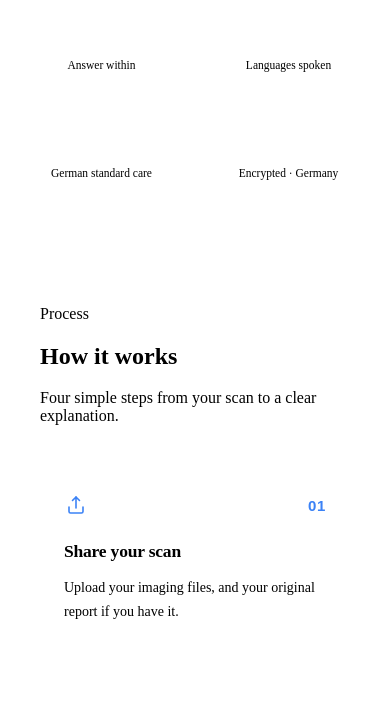
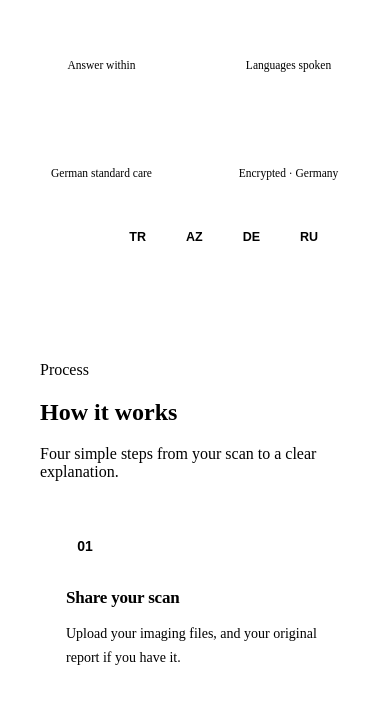
Before and after one commit to eddgg66/radioloq.com, a React (Vite) app: page / in a window 390 px wide. Shown: the part 1284-1988 px from the top of the page. Built offline with nearby package versions, Linux system fonts and the light colour scheme; no server answers; the HTML template or start-up script is replaced by a standard one.

Commit message:
Add files via upload

```diff
--- a/index.html
+++ b/index.html
@@ -4,7 +4,7 @@
 <meta charset="UTF-8"/>
 <meta name="viewport" content="width=device-width, initial-scale=1.0"/>
 <title>Radioloq — Your scan explained. German standard, your language.</title>
-<meta name="description" content="Educational radiology second opinions by a German-trained physician. MRI and CT evaluations in Turkish, Azerbaijani, Russian, German and English within 48 hours."/>
+<meta name="description" content="Supportive radiology second opinions by a German-trained physician. MRI and CT evaluations in Turkish, Azerbaijani, Russian, German and English within 48 hours."/>
 <meta name="keywords" content="radiology second opinion, MRI second opinion, CT second opinion, German radiology, ikinci görüş, radiologiya, radyoloji, radiologie"/>
 <link rel="canonical" href="https://radioloq.com/"/>
 <link rel="alternate" hreflang="en" href="https://radioloq.com/"/>
@@ -17,7 +17,7 @@
 <meta property="og:type" content="website"/>
 <meta property="og:url" content="https://radioloq.com/"/>
 <meta property="og:title" content="Radioloq — Your scan explained. German standard, your language."/>
-<meta property="og:description" content="Educational radiology second opinions by a German-trained physician. MRI and CT evaluations in Turkish, Azerbaijani, Russian, German and English within 48 hours."/>
+<meta property="og:description" content="Supportive radiology second opinions by a German-trained physician. MRI and CT evaluations in Turkish, Azerbaijani, Russian, German and English within 48 hours."/>
 <meta property="og:image" content="https://radioloq.com/og-image.png"/>
 <meta property="og:image:width" content="1200"/>
 <meta property="og:image:height" content="630"/>
--- a/src/App.jsx
+++ b/src/App.jsx
@@ -3,9 +3,9 @@ import { LanguageProvider } from './i18n/LanguageContext';
 import Nav from './components/Nav';
 import Hero from './components/Hero';
 import StatBar from './components/StatBar';
+import LanguageToolbar from './components/LanguageToolbar';
 import HowItWorks from './components/HowItWorks';
 import Pricing from './components/Pricing';
-import FirstAssessment from './components/FirstAssessment';
 import About from './components/About';
 import PullQuote from './components/PullQuote';
 import FAQ from './components/FAQ';
@@ -50,8 +50,8 @@ export default function App() {
       <Nav onOpenModal={openModal} />
       <Hero onOpenModal={openModal} />
       <StatBar />
+      <LanguageToolbar />
       <HowItWorks />
-      <FirstAssessment />
       <Pricing onOpenModal={openModal} />
       <About />
       <PullQuote />
--- a/src/components/Contact.jsx
+++ b/src/components/Contact.jsx
@@ -49,7 +49,8 @@ export default function Contact() {
   return (
     <section id="contact" style={{ background: '#fff', padding: '96px 32px' }}>
       <div className="container">
-        <h2 className="section-title" style={{ marginBottom: 48 }}>{t('s6-lbl')}</h2>
+        <div className="eyebrow">{t('s6-lbl')}</div>
+        <h2 className="section-title" style={{ marginBottom: 48 }}>{t('s6-head')}</h2>
 
         <div style={{ display: 'grid', gridTemplateColumns: 'repeat(4,1fr)', gap: 18 }} className="contact-grid">
           {cards.map((c, i) => (
--- a/src/components/HowItWorks.jsx
+++ b/src/components/HowItWorks.jsx
@@ -1,41 +1,14 @@
 import { motion } from 'framer-motion';
 import { useLanguage } from '../i18n/LanguageContext';
 
-const ShareIcon = () => (
-  <svg width="24" height="24" viewBox="0 0 24 24" fill="none" stroke="currentColor" strokeWidth="1.6" strokeLinecap="round" strokeLinejoin="round">
-    <path d="M12 15V4" /><path d="M8.5 7.5L12 4l3.5 3.5" />
-    <path d="M5 14v4.5A1.5 1.5 0 0 0 6.5 20h11a1.5 1.5 0 0 0 1.5-1.5V14" />
-  </svg>
-);
-const LensIcon = () => (
-  <svg width="24" height="24" viewBox="0 0 24 24" fill="none" stroke="currentColor" strokeWidth="1.6" strokeLinecap="round" strokeLinejoin="round">
-    <circle cx="11" cy="11" r="6.5" /><path d="M20 20l-4-4" />
-  </svg>
-);
-const TogetherIcon = () => (
-  <svg width="24" height="24" viewBox="0 0 24 24" fill="none" stroke="currentColor" strokeWidth="1.6" strokeLinecap="round" strokeLinejoin="round">
-    <path d="M4 5.5h9A1.5 1.5 0 0 1 14.5 7v4A1.5 1.5 0 0 1 13 12.5H7L4 15V5.5z" />
-    <path d="M10 12.5v.5A1.5 1.5 0 0 0 11.5 14.5H17l3 2.5V9A1.5 1.5 0 0 0 18.5 7.5H16" />
-  </svg>
-);
-const ShieldIcon = () => (
-  <svg width="24" height="24" viewBox="0 0 24 24" fill="none" stroke="currentColor" strokeWidth="1.6" strokeLinecap="round" strokeLinejoin="round">
-    <path d="M12 3l7 3v5c0 4.4-3 7.7-7 9-4-1.3-7-4.6-7-9V6l7-3z" /><path d="M9 11.5l2 2 4-4.5" />
-  </svg>
-);
-
-const STEPS = [
-  { n: '01', title: 'st1', desc: 'sd1', Icon: ShareIcon },
-  { n: '02', title: 'st2', desc: 'sd2', Icon: LensIcon },
-  { n: '03', title: 'st3', desc: 'sd3', Icon: TogetherIcon },
-  { n: '04', title: 'st4', desc: 'sd4', Icon: ShieldIcon },
-];
-
-const MUTED = '#9498AC';
-const BLUE = '#3B82F6';
-
 export default function HowItWorks() {
   const { t } = useLanguage();
+  const steps = [
+    { n: '01', title: 'st1', desc: 'sd1' },
+    { n: '02', title: 'st2', desc: 'sd2' },
+    { n: '03', title: 'st3', desc: 'sd3' },
+    { n: '04', title: 'st4', desc: 'sd4' },
+  ];
 
   return (
     <section id="how" style={{ background: '#fff', padding: '96px 32px' }}>
@@ -44,84 +17,34 @@ export default function HowItWorks() {
         <h2 className="section-title">{t('s1-head')}</h2>
         <p className="section-sub">{t('s1-sub')}</p>
 
-        <div className="hiw-grid">
-          {STEPS.map((s, i) => {
-            const delay = i * 0.14;
-            return (
+        <div style={{ display: 'grid', gridTemplateColumns: '1fr 1fr', gap: 18 }} className="how-grid">
+          {steps.map((s, i) => (
             <motion.div
               key={s.n}
-                className="hiw-card"
-                initial={{ opacity: 0, y: 30 }}
+              initial={{ opacity: 0, y: 40 }}
               whileInView={{ opacity: 1, y: 0 }}
-                whileHover={{ y: -6 }}
-                viewport={{ once: true, margin: '-70px' }}
-                transition={{ duration: 0.5, delay }}
-                style={{ position: 'relative', padding: '4px 4px 0' }}
+              viewport={{ once: true, margin: '-60px' }}
+              whileHover={{ y: -5, boxShadow: '0 20px 44px rgba(22,24,43,.09)' }}
+              transition={{ duration: 0.5, delay: i * 0.1 }}
+              style={{
+                background: '#fff', border: '1px solid var(--border)', borderRadius: 20, padding: '30px 26px',
+              }}
             >
-                {/* premium linear accent — draws in, no connecting spine */}
-                <motion.div
-                  className="hiw-line"
-                  initial={{ scaleX: 0 }}
-                  whileInView={{ scaleX: 1 }}
-                  viewport={{ once: true, margin: '-70px' }}
-                  transition={{ duration: 0.6, delay: delay + 0.1, ease: 'easeOut' }}
-                  style={{
-                    height: 2, width: 40, borderRadius: 2, transformOrigin: 'left',
-                    background: 'linear-gradient(90deg, var(--navy), var(--blue))', marginBottom: 22,
-                  }}
-                />
-
-                <div style={{ display: 'flex', alignItems: 'center', gap: 12, marginBottom: 16 }}>
-                  <motion.span
-                    className="hiw-icon"
-                    initial={{ color: MUTED }}
-                    whileInView={{ color: BLUE }}
-                    viewport={{ once: true, margin: '-70px' }}
-                    transition={{ duration: 0.5, delay: delay + 0.15 }}
-                    style={{ display: 'inline-flex' }}
-                  >
-                    <s.Icon />
-                  </motion.span>
-                  <motion.span
-                    initial={{ color: '#E3E7EF' }}
-                    whileInView={{ color: BLUE }}
-                    viewport={{ once: true, margin: '-70px' }}
-                    transition={{ duration: 0.5, delay: delay + 0.15 }}
-                    style={{ fontFamily: "'Plus Jakarta Sans',sans-serif", fontSize: 15, fontWeight: 800, letterSpacing: '.04em', marginLeft: 'auto' }}
-                  >
+              <div style={{
+                width: 38, height: 38, borderRadius: 12, marginBottom: 18,
+                background: 'linear-gradient(135deg, var(--teal-tint), var(--cream3))',
+                color: 'var(--purple-dark)', display: 'flex', alignItems: 'center', justifyContent: 'center',
+                fontFamily: "'Plus Jakarta Sans',sans-serif", fontSize: 14, fontWeight: 800,
+              }}>
                 {s.n}
-                  </motion.span>
               </div>
-
-                <h4 style={{ fontSize: 17.5, fontWeight: 700, marginBottom: 9, letterSpacing: '-.2px' }}>{t(s.title)}</h4>
+              <h4 style={{ fontSize: 17, fontWeight: 700, marginBottom: 9, letterSpacing: '-.2px' }}>{t(s.title)}</h4>
               <p style={{ fontSize: 14, color: 'var(--muted)', lineHeight: 1.7 }}>{t(s.desc)}</p>
             </motion.div>
-            );
-          })}
+          ))}
         </div>
       </div>
-
-      <style>{`
-        .hiw-grid{
-          display:grid; grid-template-columns:repeat(4,1fr); gap:14px; margin-top:8px;
-        }
-        .hiw-card{
-          border-radius:20px; border:1px solid var(--border); background:#fff;
-          padding:28px 24px !important;
-          transition:box-shadow .3s ease, border-color .3s ease;
-        }
-        .hiw-card:hover{
-          box-shadow:0 22px 46px -18px rgba(10,35,63,.28);
-          border-color:var(--border2);
-        }
-        /* hover micro-interactions */
-        .hiw-card .hiw-line{ transition:width .3s ease; }
-        .hiw-card:hover .hiw-line{ width:64px; }
-        .hiw-card .hiw-icon{ transition:transform .3s ease; }
-        .hiw-card:hover .hiw-icon{ transform:translateY(-2px); }
-        @media(max-width:1000px){ .hiw-grid{ grid-template-columns:repeat(2,1fr); } }
-        @media(max-width:620px){ .hiw-grid{ grid-template-columns:1fr; } }
-      `}</style>
+      <style>{`@media(max-width:900px){.how-grid{grid-template-columns:1fr!important}}`}</style>
     </section>
   );
 }
--- a/src/i18n/translations.json
+++ b/src/i18n/translations.json
@@ -84,7 +84,7 @@
     "faq-lbl": "FAQ",
     "faq-head": "Frequently asked questions",
     "faq-q1": "Who provides my evaluation?",
-    "faq-a1": "I personally review your imaging and prepare your report myself. No AI or automated system is used. This educational second opinion service does not replace the follow-up examinations your local treating physician will carry out. For clinical decisions, always consult your local treating physician.",
+    "faq-a1": "I personally review your imaging and prepare your report myself. No AI or automated system is used. This supportive second opinion service does not replace the follow-up examinations your local treating physician will carry out. For clinical decisions, always consult your local treating physician.",
     "faq-q2": "Are you affiliated with EvKB or any other institution?",
     "faq-a2": "This service is entirely independent and offered in a personal capacity. It has no affiliation with EvKB Bielefeld or any other institution.",
     "faq-q3": "Which imaging formats do you accept?",
```
Also changed, not shown: src/components/Nav.jsx (+0 -7 lines). Lines whose indentation alone changed are shown as unchanged.
